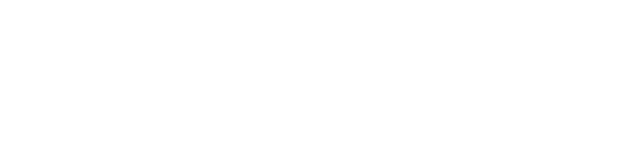
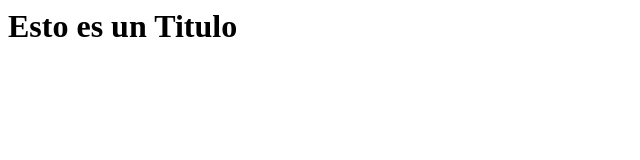
Before and after one commit to Rodriogoalmiron5/git-desde-cero, a plain HTML site: page index.html in a window 1280 px wide. Shown: the whole page, without its empty margins (0-640 px from the left). Drawn offline with Linux system fonts and the light colour scheme.

Commit message:
agregamos metadatos y titulo a index.html

```diff
--- a/index.html
+++ b/index.html
@@ -1,7 +1,12 @@
 <html>
 
 <head>
+    <meta charset="UTF-8">
 
 </head>
 
+<body>
+    <h1>Esto es un Titulo</h1>
+</body>
+
 </html>
```
